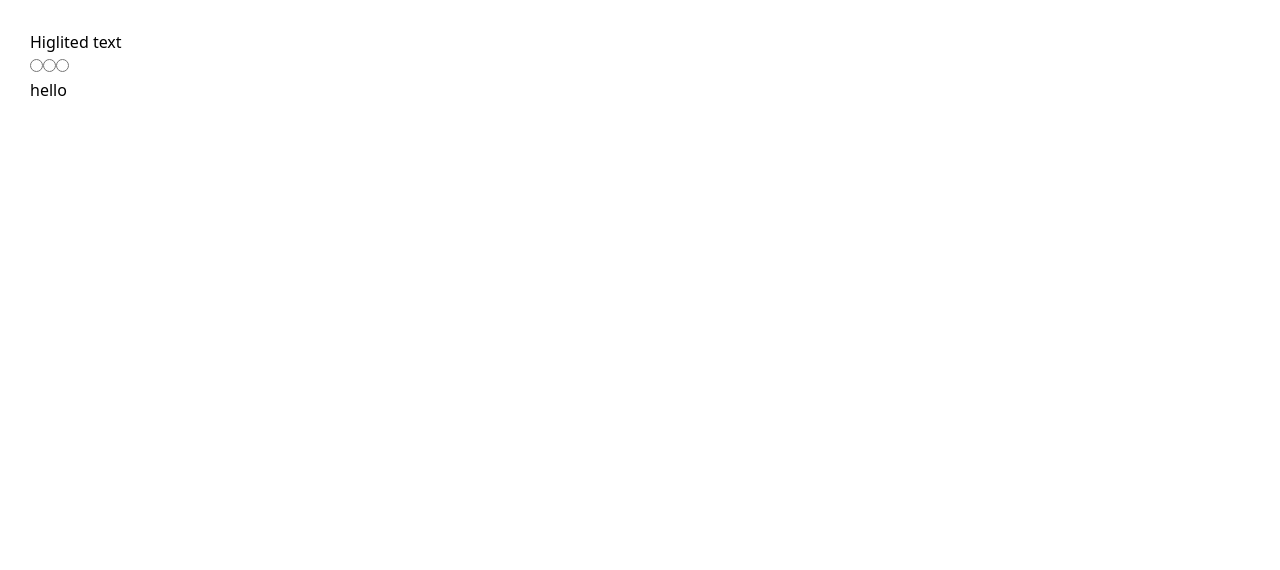
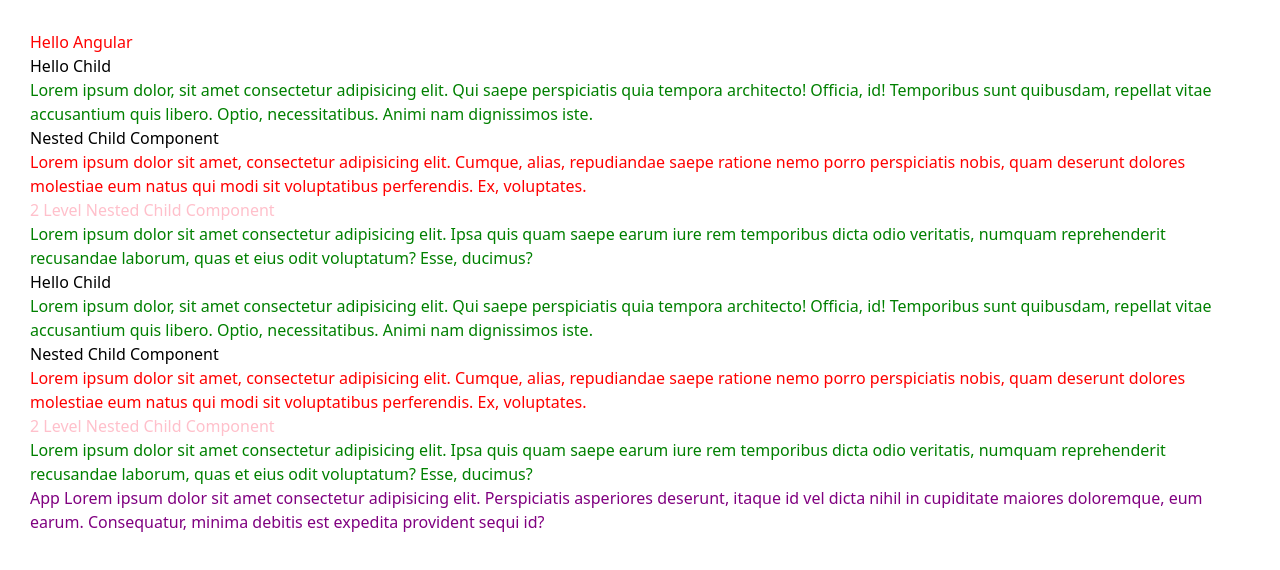
Before and after one commit to yanmoenaing118/angular-module, an Angular app: page / in a window 1280 px wide. Shown: the top 570 px of the page. Built offline with nearby package versions, Linux system fonts and the light colour scheme.

Commit message:
ViewEncapsulation

```diff
--- a/src/app/app.component.css
+++ b/src/app/app.component.css
@@ -1,3 +1,11 @@
 ::-webkit-inner-spin-button {
   display: none;
 }
+
+h1 {
+  color: red;
+}
+
+p {
+  color: purple;
+}
--- a/src/app/app.component.ts
+++ b/src/app/app.component.ts
@@ -1,60 +1,97 @@
-import { Component, Input } from '@angular/core';
+import { Component, ViewEncapsulation } from '@angular/core';
 
 @Component({
   selector: 'app-root',
   template: `
-    <div [appHighlight]="color" defaultColor="pink">Higlited text</div>
-
-    <div>
-      <input
-        type="radio"
-        name="colors"
-        (change)="setColor($event)"
-        value="green"
-      />
-      <input
-        type="radio"
-        name="colors"
-        (change)="setColor($event)"
-        value="red"
-      />
-      <input
-        type="radio"
-        name="colors"
-        (change)="setColor($event)"
-        value="blue"
-      />
-    </div>
-
-    <app-toast appHighlight [type]="'success'" [message]="'hello'"></app-toast>
+    <h1>Hello Angular</h1>
+    <app-child></app-child>
+    <app-child></app-child>
+    <p>
+      App Lorem ipsum dolor sit amet consectetur adipisicing elit. Perspiciatis
+      asperiores deserunt, itaque id vel dicta nihil in cupiditate maiores
+      doloremque, eum earum. Consequatur, minima debitis est expedita provident
+      sequi id?
+    </p>
   `,
   styleUrls: ['./app.component.css'],
+  encapsulation: ViewEncapsulation.Emulated,
 })
-export class AppComponent {
-  color!: string;
-  setColor(e: any) {
-    this.color = e.target.value;
-  }
-}
+export class AppComponent {}
 
 @Component({
-  selector: 'app-toast',
+  selector: 'app-child',
   template: `
-    <div
-      [ngClass]="{
-        'p-2': true,
-        'border-l-4': true,
-        'text-gray-500': true,
-        'border-green-600': type === 'success',
-        'border-blue-500': type === 'info',
-        'border-red-600': type === 'error'
-      }"
-    >
-      {{ message }}
+    <h1>Hello Child</h1>
+    <div>
+      <p>
+        Lorem ipsum dolor, sit amet consectetur adipisicing elit. Qui saepe
+        perspiciatis quia tempora architecto! Officia, id! Temporibus sunt
+        quibusdam, repellat vitae accusantium quis libero. Optio,
+        necessitatibus. Animi nam dignissimos iste.
+      </p>
+      <app-nested-child></app-nested-child>
+    </div>
+    <div>
+      <p>
+        Lorem ipsum dolor sit amet consectetur adipisicing elit. Ipsa quis quam
+        saepe earum iure rem temporibus dicta odio veritatis, numquam
+        reprehenderit recusandae laborum, quas et eius odit voluptatum? Esse,
+        ducimus?
+      </p>
     </div>
   `,
+  styles: [
+    `
+      p {
+        color: green;
+      }
+    `,
+  ],
+  encapsulation: ViewEncapsulation.None,
 })
-export class Toast {
-  @Input() type!: string;
-  @Input() message!: string;
+export class ChildApp {}
+
+@Component({
+  selector: 'app-nested-child',
+  template: `
+    <h1>Nested Child Component</h1>
+    <p>
+      Lorem ipsum dolor sit amet, consectetur adipisicing elit. Cumque, alias,
+      repudiandae saepe ratione nemo porro perspiciatis nobis, quam deserunt
+      dolores molestiae eum natus qui modi sit voluptatibus perferendis. Ex,
+      voluptates.
+    </p>
+    <app-2nested-child></app-2nested-child>
+  `,
+  styles: [
+    `
+      p {
+        color: red;
+      }
+    `,
+  ],
+  encapsulation: ViewEncapsulation.Emulated,
+})
+export class NestedChildApp {}
+
+@Component({
+  selector: 'app-2nested-child',
+  template: `
+    <h1>
+      2 Level Nested Child Component
+      <h1></h1>
+    </h1>
+  `,
+  styles: [
+    `
+      h1 {
+        color: pink;
+      }
+    `,
+  ],
+})
+export class TwoNestedChildComponent {
+
+
+
 }
--- a/src/app/app.module.ts
+++ b/src/app/app.module.ts
@@ -2,11 +2,10 @@ import { NgModule } from '@angular/core';
 import { FormsModule } from '@angular/forms';
 import { BrowserModule } from '@angular/platform-browser';
 
-import { AppComponent, Toast } from './app.component';
-import { HighlightDirective } from './highlight.directive';
+import { AppComponent, ChildApp , NestedChildApp, TwoNestedChildComponent} from './app.component';
 
 @NgModule({
-  declarations: [AppComponent, Toast, HighlightDirective],
+  declarations: [AppComponent, ChildApp, NestedChildApp, TwoNestedChildComponent],
   imports: [BrowserModule, FormsModule],
   exports: [],
   providers: [],
--- a/src/app/highlight.directive.ts
+++ /dev/null
@@ -1,26 +0,0 @@
-import { Directive, ElementRef, HostListener, Input } from '@angular/core';
-
-@Directive({
-  selector: '[appHighlight]',
-})
-export class HighlightDirective {
-
-  @Input() appHighlight = '';
-  @Input() defaultColor = '';
-
-  constructor(private el: ElementRef) {
-    console.log(this.el.nativeElement);
-  }
-
-  @HostListener('mouseenter') MouseEnter() {
-    this.highlight(this.appHighlight || this.defaultColor || 'red');
-  }
-
-  @HostListener('mouseout') MouseOut() {
-    this.highlight('');
-  }
-
-  private highlight(color: string) {
-    this.el.nativeElement.style.backgroundColor = color;
-  }
-}
```
Also changed, not shown: 1 other file (tests, documents, lock files or other folders).
